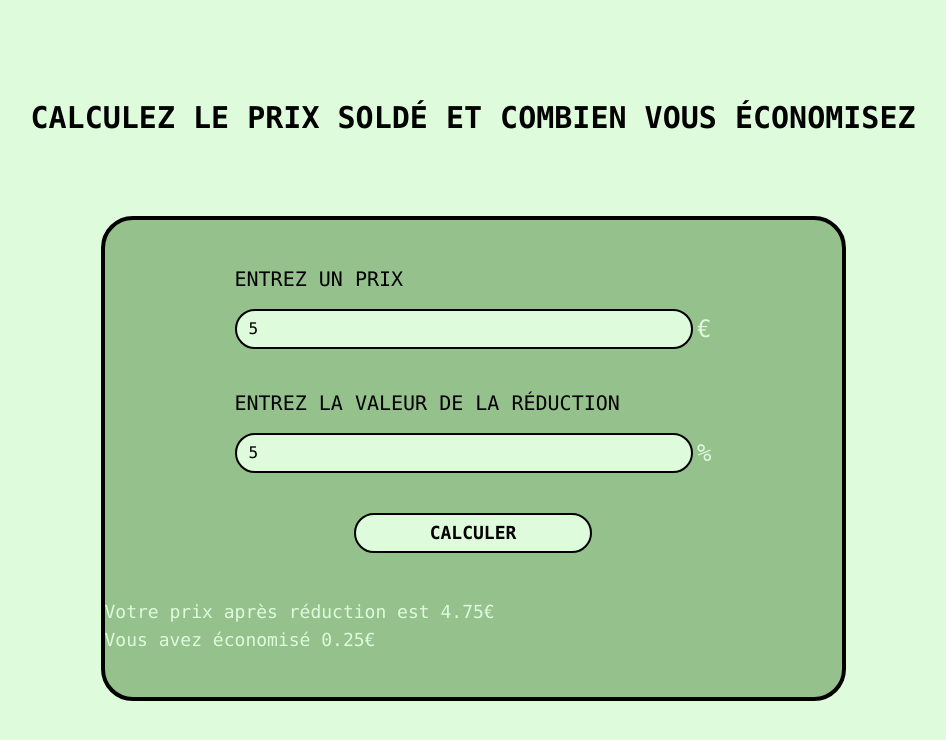
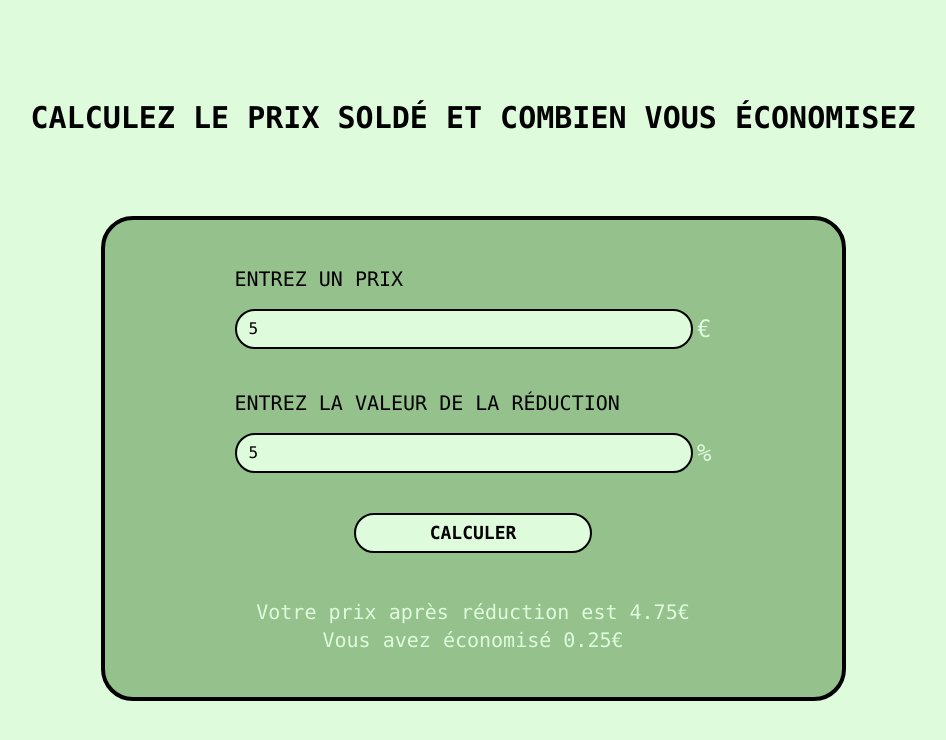
Before and after one commit to Ridaelko/sales, a React (Vite) app: page / in a window 1280 px wide. Both pictures are taken after typing "5", "5" into the empty fields and a click on the button "CALCULER". Shown: the top 740 px of the page, without its empty margins (167-1113 px from the left). Built offline with nearby package versions, Linux system fonts and the light colour scheme.

Commit message:
add style to last p

```diff
--- a/src/App.tsx
+++ b/src/App.tsx
@@ -67,7 +67,7 @@ const App = () => {
             <div className="flex justify-center">
               <button
                 type="submit"
-                className="uppercase border-2 rounded-4xl h-10 bg-[#DEFBDC] font-bold text-lg w-1/2  justify-center font-mono"
+                className="uppercase border-2 rounded-4xl h-10 bg-[#DEFBDC] font-bold text-lg w-1/2 justify-center font-mono"
               >
                 Calculer
               </button>
@@ -75,7 +75,7 @@ const App = () => {
           </form>
 
           {submitted && (
-            <p className="text-[#DEFBDC] font-mono text-lg">
+            <p className="text-[#DEFBDC] font-mono text-xl text-center">
               Votre prix après réduction est{" "}
               <BalancesCalcul price={price} sales={sales} />
               € <br /> Vous avez économisé{" "}
```
